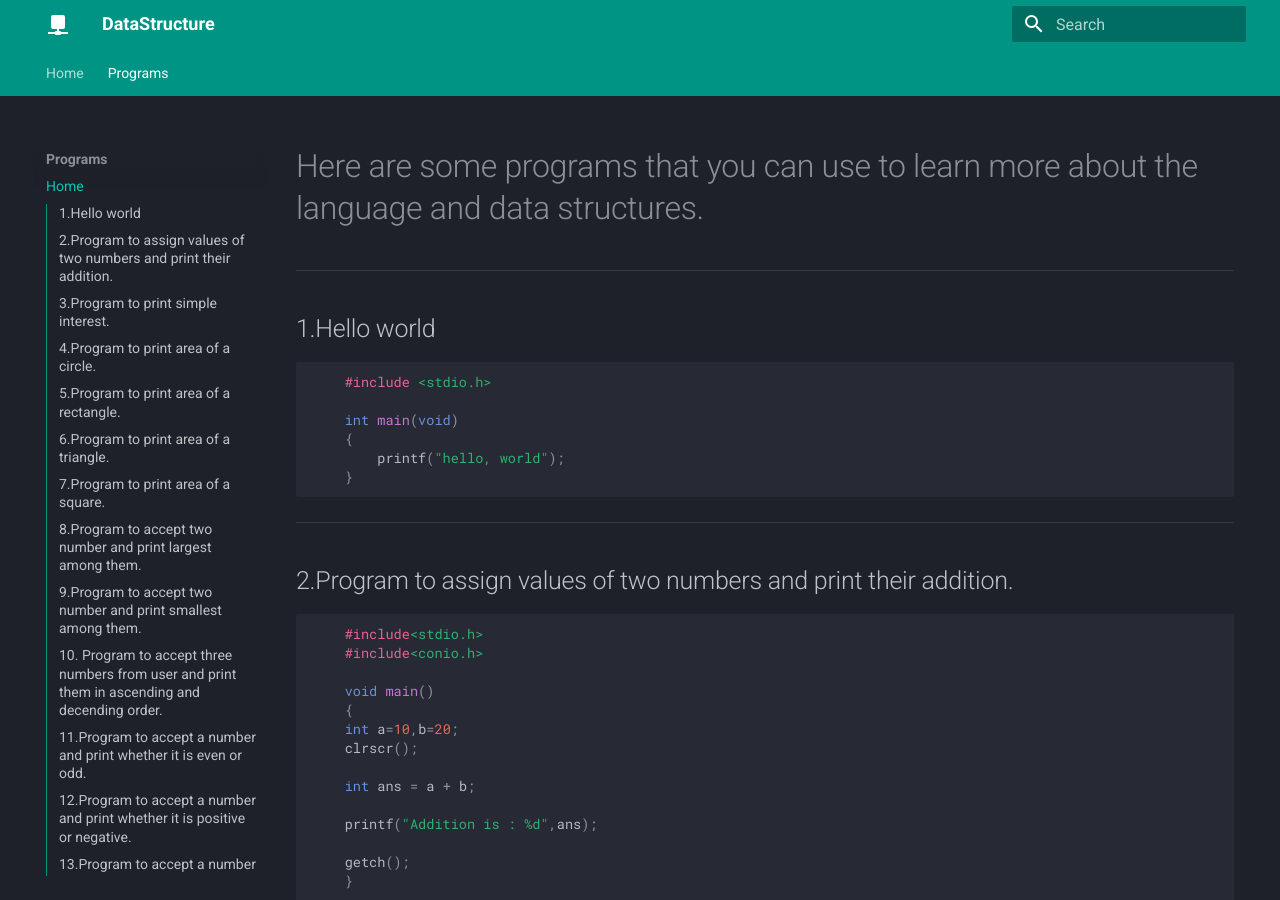
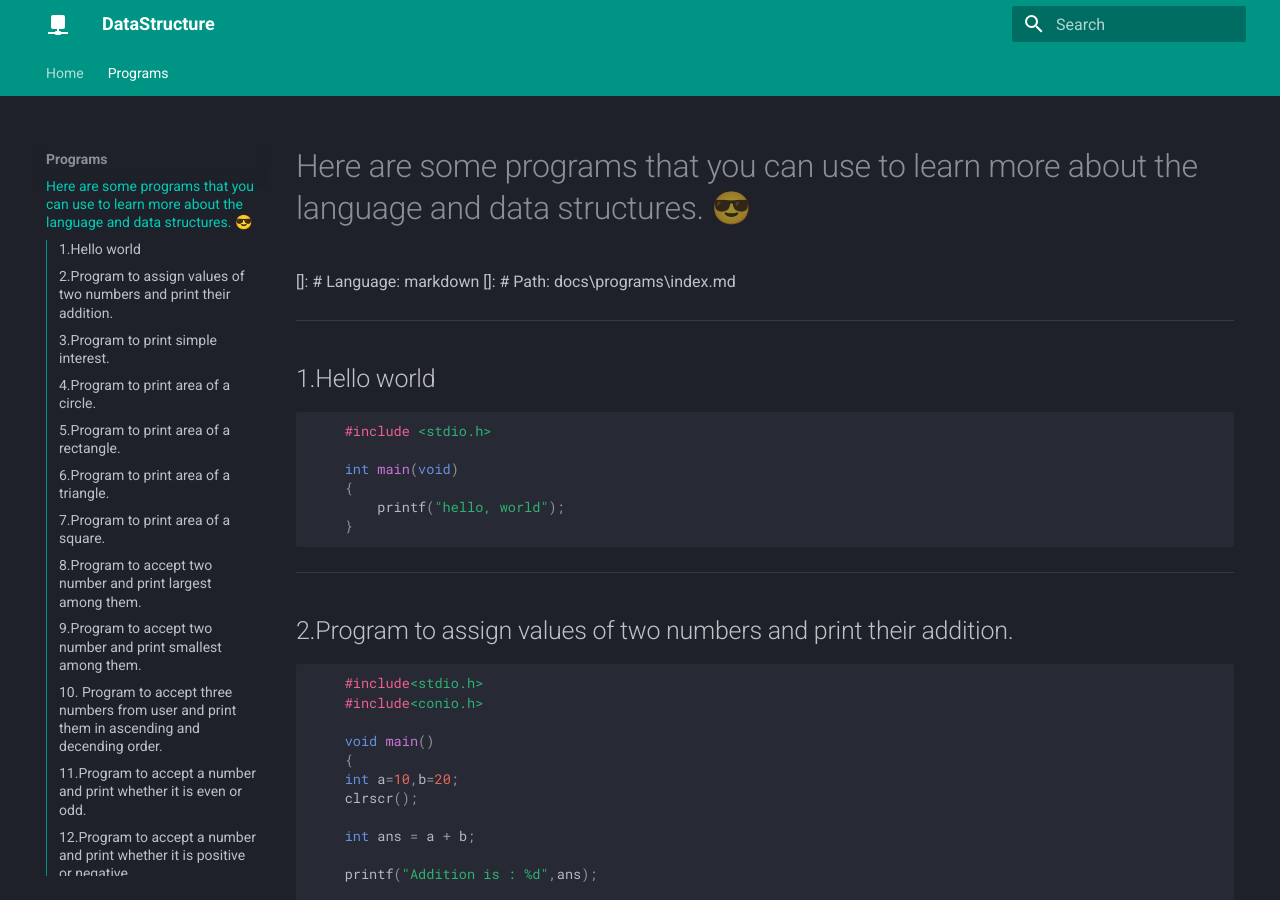
Before and after one commit to Sinix-Codes/DataStructures, an MkDocs documentation site: the page built from docs/programs/index.md, in a window 1280 px wide and 900 px high. Built offline with MkDocs 1.6.1 and Material for MkDocs 9.7.7, drawn with Linux system fonts in a browser that asks for light colours.

Commit message:
Update : yml and index file

```diff
--- a/docs/programs/index.md
+++ b/docs/programs/index.md
@@ -1,4 +1,6 @@
-# Here are some programs that you can use to learn more about the language and data structures.
+# Here are some programs that you can use to learn more about the language and data structures. 😎
+[]: # Language: markdown
+[]: # Path: docs\programs\index.md
 
 ---
 
--- a/mkdocs.yml
+++ b/mkdocs.yml
@@ -27,7 +27,7 @@ nav:
     - Hashing: Hashing/Hashing.md
     - Linked-List: Linked_List/Linked_List.md
   - Programs:
-    - Home: programs/index.md
+    - programs/index.md
 
 
 
```
